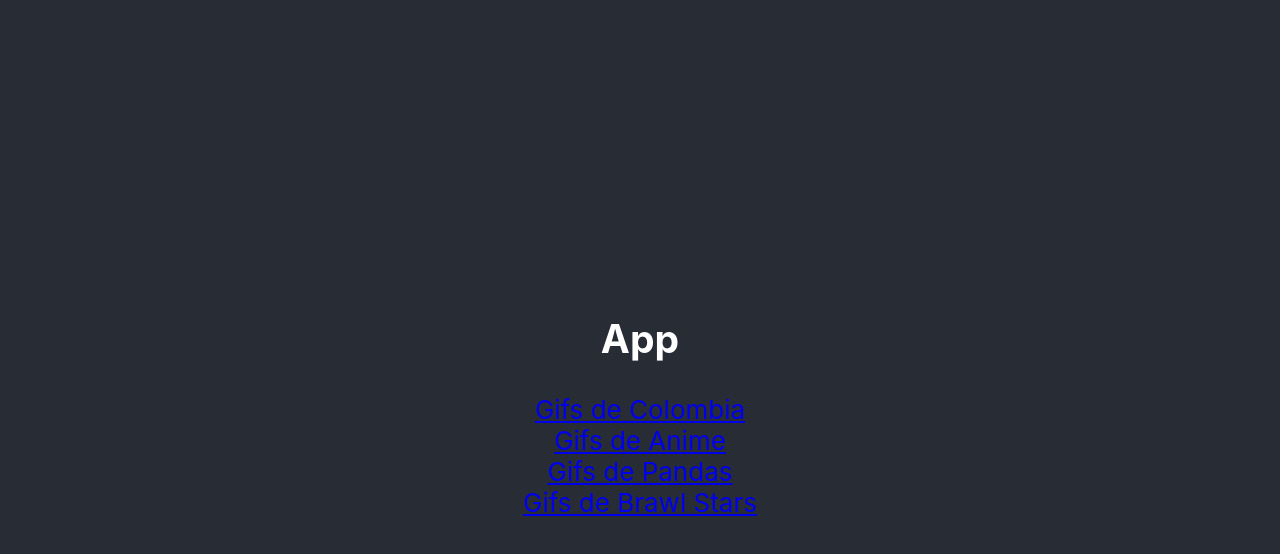
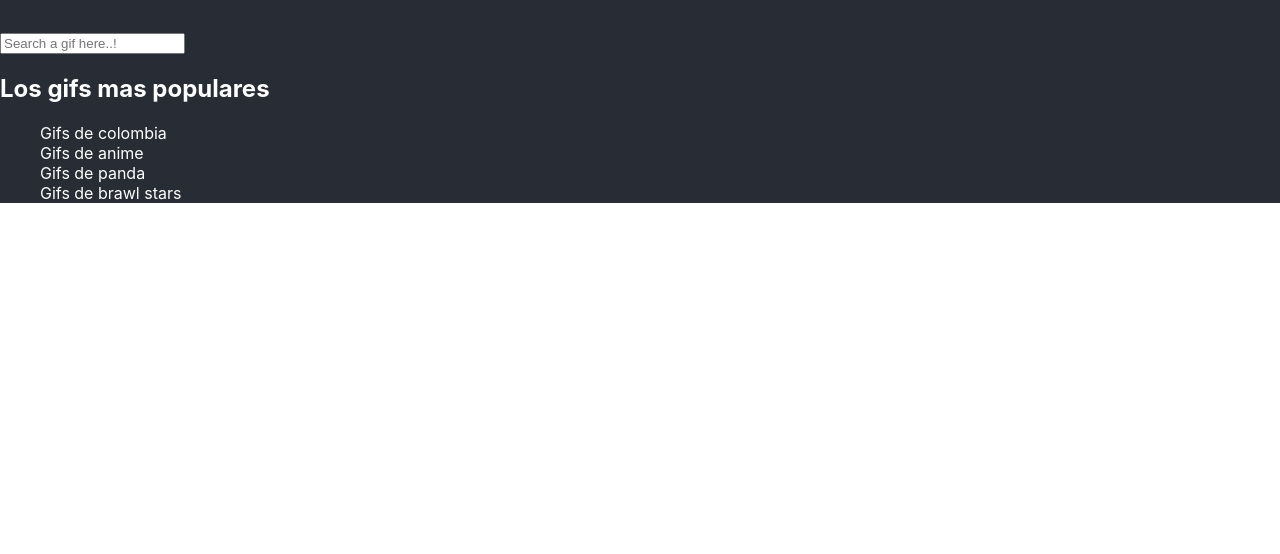
Before and after one commit to Gorusuke/Owl-Gifphy, a React (Create React App) app: page / in a window 1280 px wide. Shown: the top 554 px of the page. Built offline with nearby package versions, Linux system fonts and the light colour scheme.

Commit message:
Agregandi un custom hooks y ademas organizando las carpetas por paginas y componentes

```diff
--- a/src/App.css
+++ b/src/App.css
@@ -15,10 +15,10 @@
 
 @keyframes spin{
   0%{
-      transform: rotate(0deg);
+    transform: rotate(0deg);
   }
   100%{
-      transform: rotate(360deg);
+    transform: rotate(360deg);
   }
 }
 
@@ -26,28 +26,63 @@
   text-align: center;
 }
 
-.App-content {
+.content{
   background-color: #282c34;
-  min-height: 100vh;
-  display: flex;
-  flex-direction: column;
-  align-items: center;
-  justify-content: center;
-  font-size: calc(10px + 2vmin);
+  padding-top: 2rem;
   color: white;
 }
 
-.gif {
-  border: 1px solid #eee;
-  border-radius: 10px;
-  padding: 2rem;
-  margin-bottom: 2rem;
+.content li{
+  list-style: none;
 }
 
-.gif h4{
-  margin: 0
+.content .link{
+  color: white;
+  text-decoration: none;
 }
 
-.gif div{
-  margin-top: 1rem;
+.content .link:hover{
+  color: rgb(145, 145, 145);
 }
+
+.App-content {
+  column-count: 2;
+  column-gap: .8rem;
+  width: 90%;
+  margin: 0 auto;
+}
+
+.gif {
+  width:100%;
+  display: inline-block;
+  margin: .5rem;
+}
+
+.gif .img-container{
+  /* margin-top: 1rem; */
+  position: relative;
+}
+
+.gif img{
+  width: 100%;
+}
+
+.gif .small{
+  position: absolute;
+  bottom: 3%;
+  left: 0;
+  background-color: gray;
+  font-size: .8rem;
+}
+
+@media(min-width: 600px){
+  .App-content {
+    column-count: 3;
+  }
+}
+
+@media(min-width: 800px){
+  .App-content {
+    column-count: 4;
+  }
+}
--- a/src/App.js
+++ b/src/App.js
@@ -1,7 +1,8 @@
 import React from 'react';
 import {BrowserRouter as Router, Switch, Route} from 'react-router-dom'
-import ListOfGifs from './components/ListOfGifs'
-import Home from './components/Home'
+import ListOfGifs from './page/ListOfGifs'
+import Home from './page/Home'
+import Gif from './page/Gif';
 
 
 function App() {
@@ -10,7 +11,8 @@
     <Router>
       <Switch>
         <Route exact path='/' component={Home}/>
-        <Route exact path='/gif/:keyword' component={ListOfGifs}/>
+        <Route exact path='/search/:keyword' component={ListOfGifs}/>
+        <Route exact path='/gif/:id' component={Gif}/>
       </Switch>
     </Router>
   );
--- a/src/components/Gifs.js
+++ b/src/components/Gifs.js
@@ -1,4 +1,5 @@
 import React from 'react'
+import { Link } from 'react-router-dom';
 import '../App.css';
 
 
@@ -7,10 +8,12 @@
 
   return (
     <div className="gif">
-      <h4>{title}</h4>
-      <small>{id}</small>
-      <div>
-        <img src={url} alt={title} />
+      {/* <h4>{title}</h4> */}
+      <div className="img-container">
+        <small className="small">{id}</small>
+        <Link to={`/gif/${id}`}>
+          <img src={url} alt={title} />
+        </Link>
       </div>
     </div>
   )
--- a/src/components/Home.js
+++ /dev/null
@@ -1,18 +0,0 @@
-import React from 'react'
-import '../App.css';
-import {Link} from 'react-router-dom'
-
-
-const Home = () => {
-    return (
-        <div className="App-content">
-            <h2>App</h2>
-            <Link to='/gif/colombia'>Gifs de Colombia</Link>
-            <Link to='/gif/anime'>Gifs de Anime</Link>
-            <Link to='/gif/pandas'>Gifs de Pandas</Link>
-            <Link to='/gif/brawl stars'>Gifs de Brawl Stars</Link>
-        </div>
-    )
-}
-
-export default Home
--- a/src/components/ListOfGifs.js
+++ /dev/null
@@ -1,44 +0,0 @@
-import { useEffect, useState } from 'react';
-import '../App.css';
-import Gifs from './Gifs';
-import Loading from './Loading';
-import API from '../services/getGifs';
-import { Link } from 'react-router-dom';
-
-const ListOfGifs = ({match}) => {
-
-	console.info(match.params.keyword)
-
-  const [gifs, setGifs] = useState([]);
-  const [keyword, setKeyword] = useState(match.params.keyword)
-  const [loading, setLoading] = useState(false)
-
-  useEffect(() => {
-    setLoading(true)
-    API({keyword}).then(gif => {
-      setGifs(gif)
-      setLoading(false)
-    })
-  }, [keyword])
-
-	console.info(keyword)
-
-	return (
-		<div className="App">
-		{loading
-			? <Loading/>
-			: <section className="App-content">
-					{/* <button onClick={() => setKeyword('mapache')}>Cambiar Keyword</button>                */}
-					<Link to='/' style={{marginBottom: '1rem'}}>
-						<button>Volver a Inicio</button>
-					</Link>
-					{
-						gifs.map(gif => <Gifs key={gif.id} gif={gif}/>)
-					}
-				</section>
-		}
-		</div>
-	)
-}
-
-export default ListOfGifs
--- /dev/null
+++ b/src/hooks/useGifs.js
@@ -0,0 +1,20 @@
+import { useEffect, useState } from 'react';
+import API from '../services/getGifs';
+
+const useGifs = ({keyword}) => {
+
+	const [gifs, setGifs] = useState([]);
+  const [loading, setLoading] = useState(false)
+
+  useEffect(() => {
+    setLoading(true)
+    API({keyword}).then(gif => {
+      setGifs(gif)
+      setLoading(false)
+    })
+  }, [keyword])
+
+	return {loading, gifs}
+}
+
+export default useGifs
--- /dev/null
+++ b/src/page/Gif.js
@@ -0,0 +1,12 @@
+import React from 'react'
+
+const Gif = ({match}) => {
+
+	return (
+		<div>
+			{match.params.id}
+		</div>
+	)
+}
+
+export default Gif
--- /dev/null
+++ b/src/page/Home.js
@@ -0,0 +1,39 @@
+import React, { useState } from 'react'
+import '../App.css';
+import {Link, useHistory} from 'react-router-dom'
+
+const POPULAR_GIFS = ['colombia', 'anime', 'panda', 'brawl stars']
+
+const Home = () => {
+
+	const [keyword, setKeyword] = useState('')
+	const history = useHistory();
+
+	const handleSubmit = (e) => {
+		e.preventDefault();
+		history.push(`./search/${keyword}`)
+	}
+
+	const handleChange = (e) => {
+		setKeyword(e.target.value)
+	}
+
+
+	return (
+		<div className="content">
+			<form onSubmit={handleSubmit}>
+				<input onChange={handleChange} placeholder="Search a gif here..!" type='text'/>
+			</form>
+			<h2>Los gifs mas populares</h2>
+			<ul>
+				{POPULAR_GIFS.map(popular =>
+					<li key={popular}>
+						<Link className="link" to={`/search/${popular}`}>Gifs de {popular}</Link>
+					</li>
+				)}
+			</ul>
+		</div>
+	)
+}
+
+export default Home
--- /dev/null
+++ b/src/page/ListOfGifs.js
@@ -0,0 +1,29 @@
+import '../App.css';
+import Gifs from '../components/Gifs';
+import Loading from '../components/Loading';
+import { Link } from 'react-router-dom';
+import useGifs from '../hooks/useGifs';
+
+const ListOfGifs = ({match}) => {
+
+	const {keyword} = match.params
+  const {loading, gifs} = useGifs({keyword})
+
+	return (
+		<div className="App">
+		{loading
+			? <Loading/>
+			: <section className="content">
+					<Link to='/' >
+						<button>Volver a Inicio</button>
+					</Link>
+					<section className="App-content">
+						{gifs.map(gif => <Gifs key={gif.id} gif={gif}/>)}
+					</section>
+				</section>
+		}
+		</div>
+	)
+}
+
+export default ListOfGifs
--- a/src/services/getGifs.js
+++ b/src/services/getGifs.js
@@ -1,7 +1,7 @@
 const apiKey = 'UInUb6GD9aeeP3djuksso0XBBVPUxPAs'
 
 const API = ({keyword = 'panda'} = {}) => {
-	const apiUrl = `https://api.giphy.com/v1/gifs/search?api_key=${apiKey}&q=${keyword}&limit=20&offset=0&rating=g&lang=en`
+	const apiUrl = `https://api.giphy.com/v1/gifs/search?api_key=${apiKey}&q=${keyword}&limit=50&offset=0&rating=g&lang=en`
 	return fetch(apiUrl)
 		.then(result => result.json())
 		.then(response => {
```
